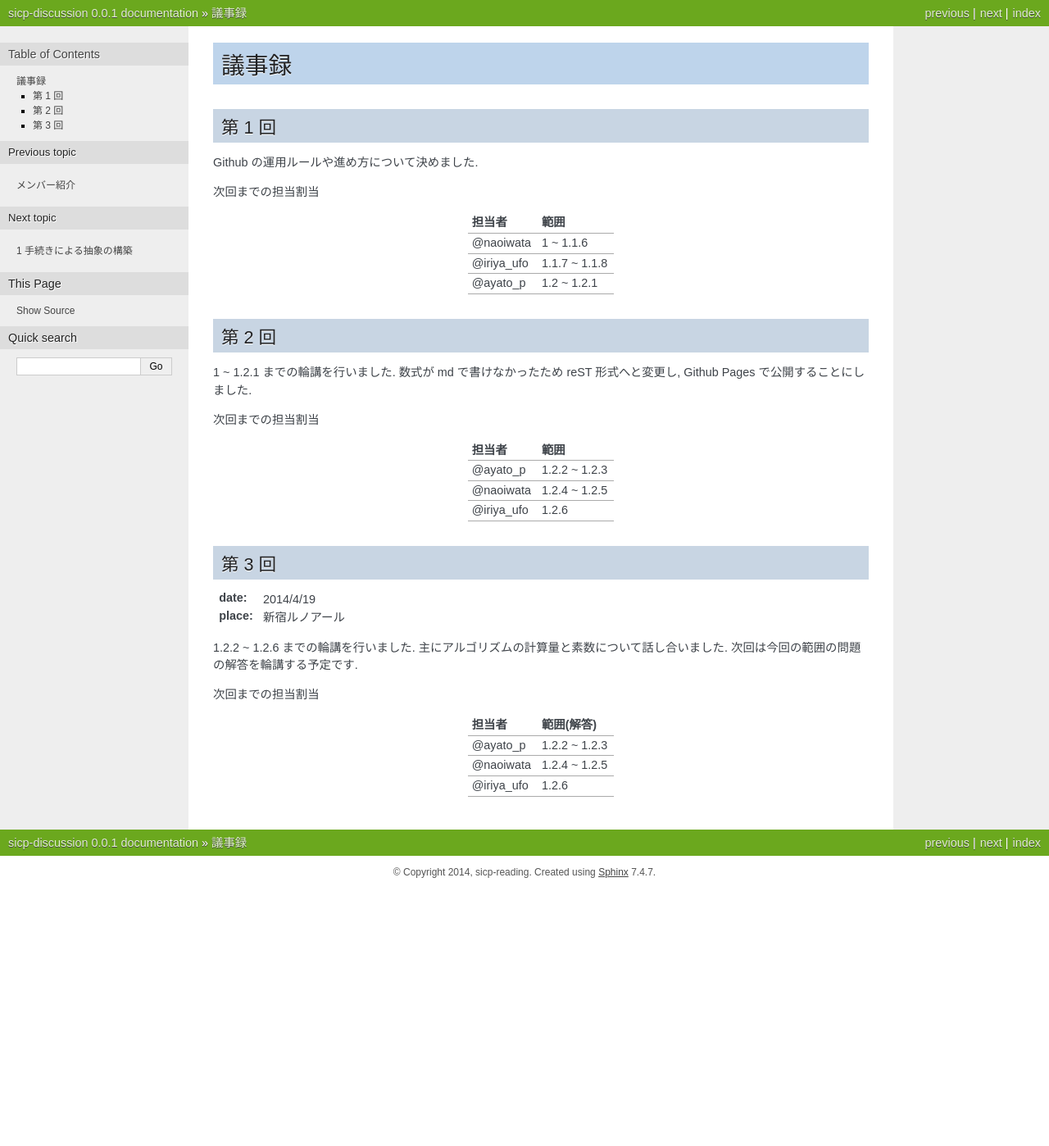
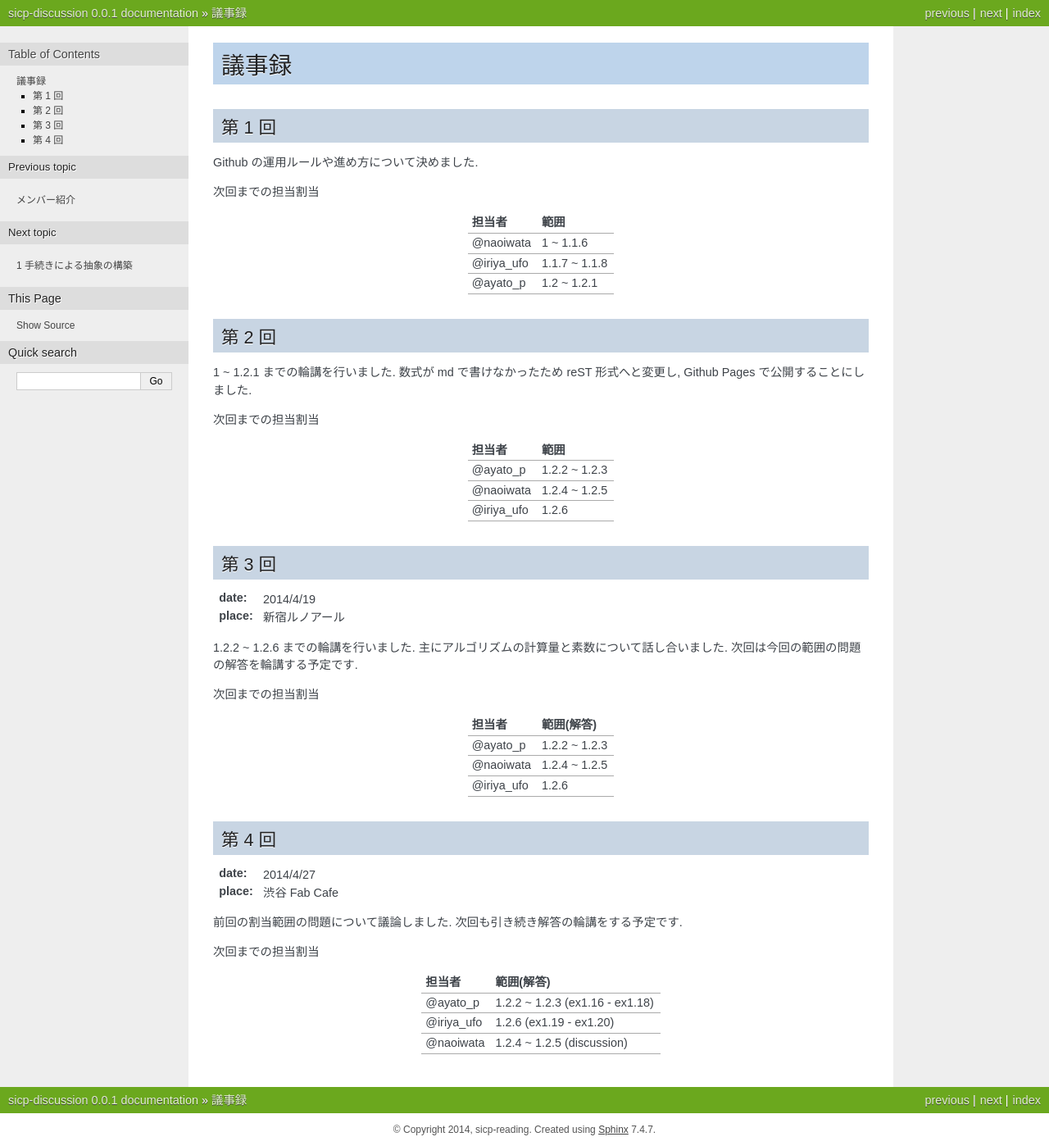
Before and after one commit to sicp-reading/sicp-discussion, a Sphinx documentation site: the page built from source/histories.rst, in a window 1280 px wide. Shown: the whole page at 82% size. Built offline with Sphinx 7.4.7, drawn with Linux system fonts in a browser that asks for light colours; before the commit the page ends 1084 px from its top, so only the background shows below that.

Commit message:
Add the reading section of @naoiwata

```diff
--- a/source/histories.rst
+++ b/source/histories.rst
@@ -35,6 +35,7 @@
 @iriya_ufo       1.2.6
 ===============  ===============
 
+
 第 3 回
 ========
 
@@ -53,3 +54,22 @@
 @naoiwata        1.2.4 ~ 1.2.5
 @iriya_ufo       1.2.6
 ===============  ===============
+
+
+第 4 回
+========
+
+:date: 2014/4/27
+:place: 渋谷 Fab Cafe
+
+前回の割当範囲の問題について議論しました. 次回も引き続き解答の輪講をする予定です.
+
+次回までの担当割当
+
+===============  ===============
+担当者           範囲(解答)
+===============  ===============
+@ayato_p         1.2.2 ~ 1.2.3 (ex1.16 - ex1.18)
+@iriya_ufo       1.2.6 (ex1.19 - ex1.20)
+@naoiwata        1.2.4 ~ 1.2.5 (discussion)
+===============  ===============
```
